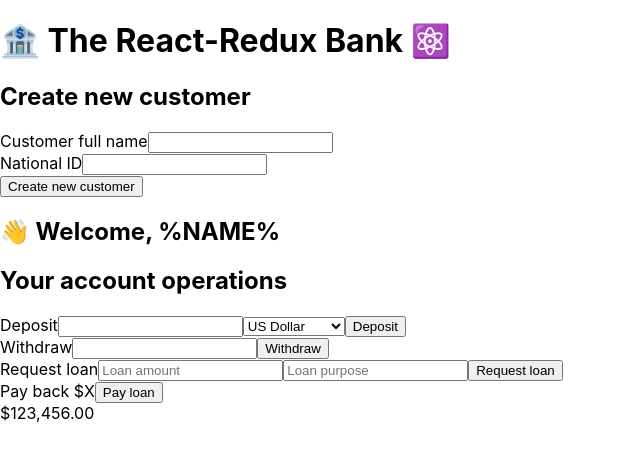
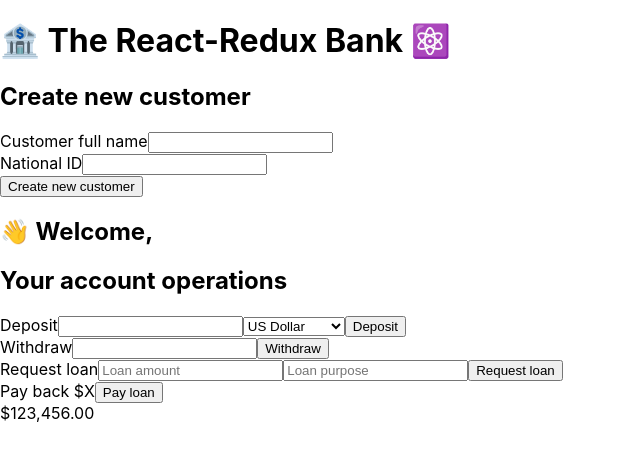
Before and after one commit to Priyanshubelwal17/Redux-Intro, a React (Create React App) app: page / in a window 1280 px wide. Shown: the top 458 px of the page, without its empty margins (0-640 px from the left). Built offline with nearby package versions, Linux system fonts and the light colour scheme.

Commit message:
Connect Redux store with React app

```diff
--- a/package.json
+++ b/package.json
@@ -9,6 +9,7 @@
     "@testing-library/user-event": "^13.5.0",
     "react": "^19.1.0",
     "react-dom": "^19.1.0",
+    "react-redux": "^9.2.0",
     "react-scripts": "5.0.1",
     "redux": "^5.0.1",
     "web-vitals": "^2.1.4"
--- a/src/features/customers/Customer.js
+++ b/src/features/customers/Customer.js
@@ -1,5 +1,11 @@
+import { useSelector } from "react-redux";
+
 function Customer() {
-  return <h2>👋 Welcome, %NAME%</h2>;
+  const customer = useSelector((store) => store.customer.fullName);
+
+  console.log(customer);
+
+  return <h2>👋 Welcome, {customer}</h2>;
 }
 
 export default Customer;
--- a/src/index.js
+++ b/src/index.js
@@ -1,18 +1,17 @@
 import React from "react";
 import ReactDOM from "react-dom/client";
+import { Provider } from "react-redux";
 import "./index.css";
 import App from "./App";
 
-import "./store";
 import store from "./store";
-import { type } from "@testing-library/user-event/dist/type";
 
-store.dispatch({ type: "account/deposit", payload: 700 });
-console.log(store.getState());
 const root = ReactDOM.createRoot(document.getElementById("root"));
 root.render(
   <React.StrictMode>
-    <App />
+    <Provider store={store}>
+      <App />
+    </Provider>
   </React.StrictMode>
 );
 
```
Also changed, not shown: 1 other file (tests, documents, lock files or other folders).
